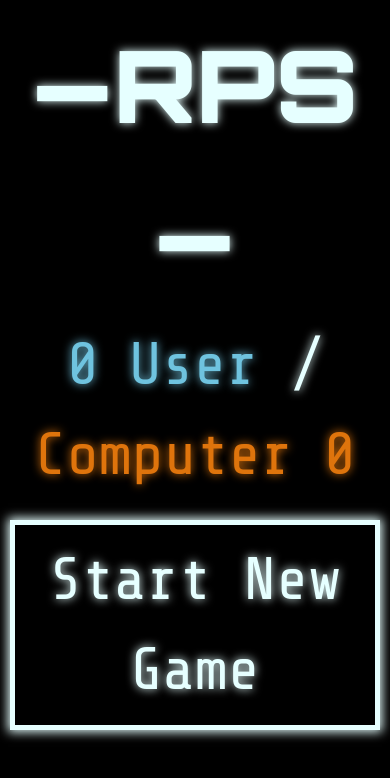
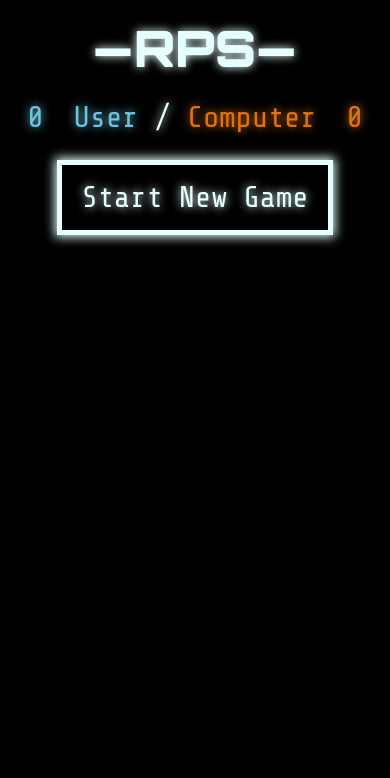
Before and after one commit to Gsx115/odin-rps, a plain HTML site: page index.html in a window 390 px wide. Drawn offline with nearby package versions, Linux system fonts and the light colour scheme.

Commit message:
Mobile Layout

```diff
--- a/style.css
+++ b/style.css
@@ -99,3 +99,16 @@ body {
     color: #0C141F;
     text-shadow: none;
 }
+
+@media screen and (max-width: 600px){
+
+    .title {
+        font-size: 50px;
+    }
+
+    .subtitle, .btn-pri, #result {
+        font-size: 30px;
+    }
+
+
+}
```
